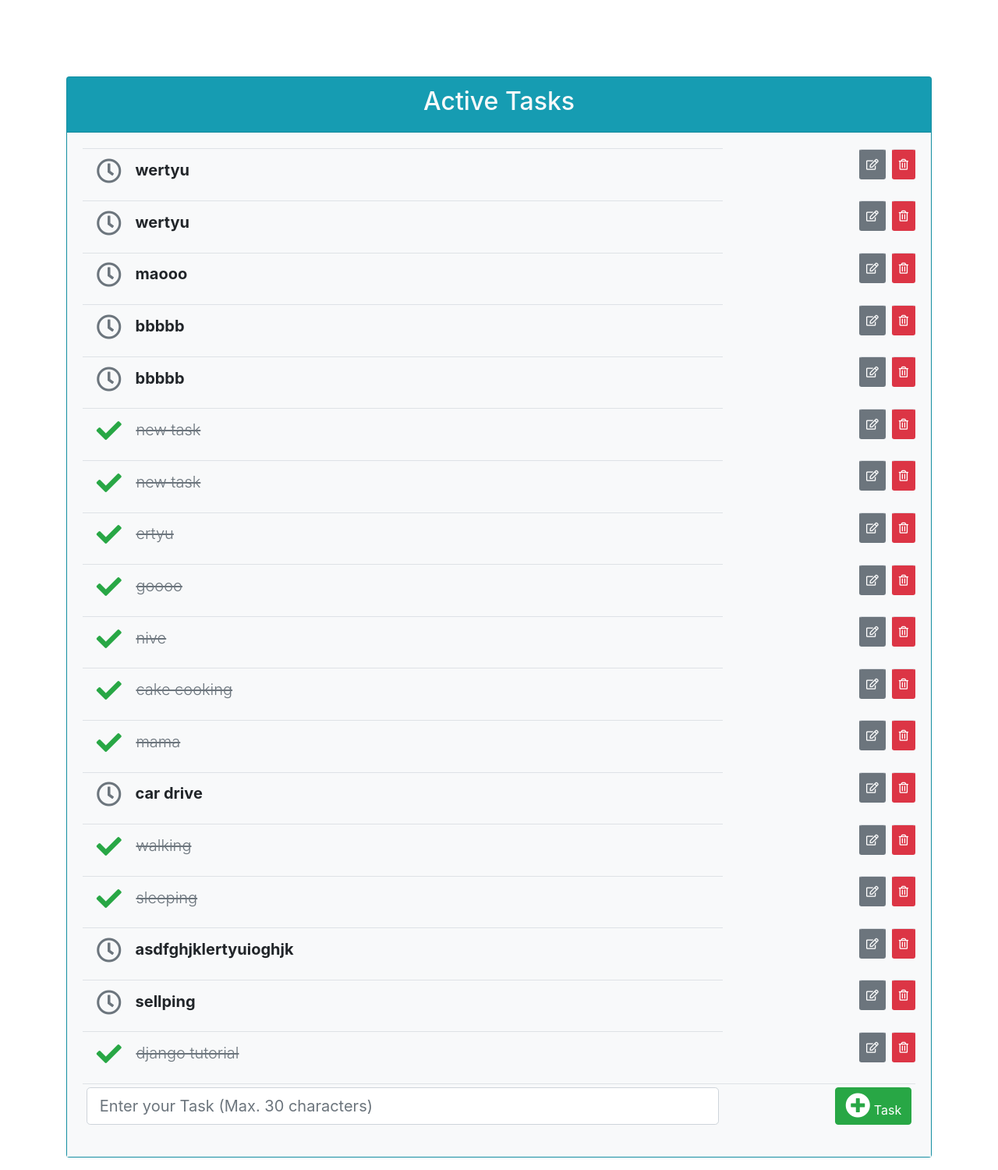
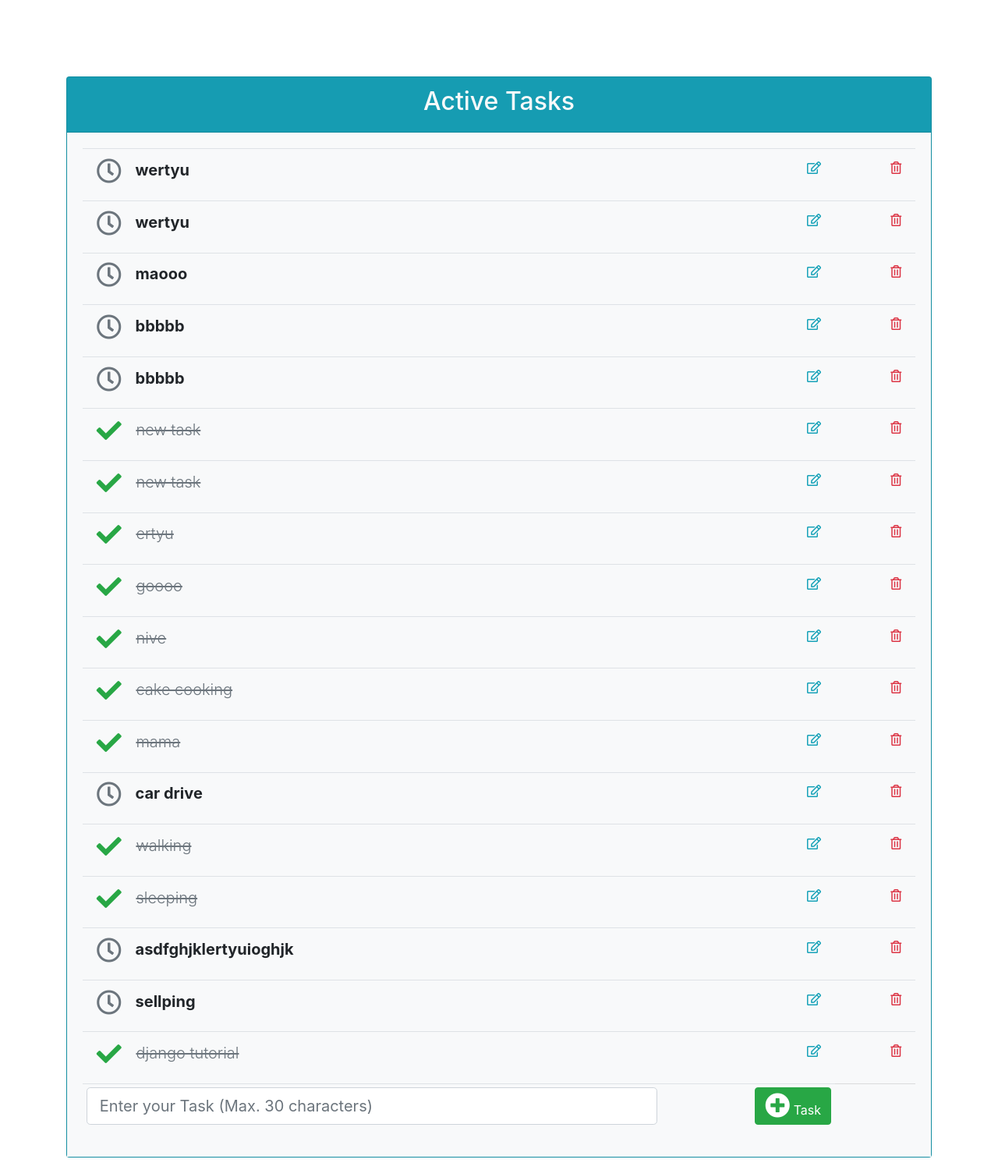
Before and after one commit to mayals/hello-from-May, a Django app: page / in a window 1280 px wide. Shown: the part 94-1594 px from the top of the page at 78% size. Run offline with Django 3.2, Linux system fonts and the light colour scheme; data comes from the database, SQL or seed files in the repository; both versions use the stored data as it was after the commit; some libraries are stand-ins or nearby versions.

Commit message:
workin in edit & delete buttons coding

```diff
--- a/src/todo/templates/todo/index.html
+++ b/src/todo/templates/todo/index.html
@@ -21,25 +21,32 @@
                       {% for task in tasks %}
                         <tr>
                             <td>
-
                                 {% if task.T_status == False %}
-                                    <h5 class='font-weight-bold'><a href="{% url 'todo:change_status' task_id=task.id %}" class="btn" role="button" aria-pressed="true">
+                                    <h5 class='font-weight-bold'>
+                                      <a href="{% url 'todo:change_status' task_id=task.id %}" class="btn" role="button" aria-pressed="true">
                                       <i class="text-secondary far fa-clock fa-2x"></i>
                                       </a>
-                                    <span>{{ task.T_name }}</span></h5>
+                                      <span>{{ task.T_name }}</span>
+                                    </h5>
                                 {% else %}
-                                    <h5 class='font-weight-light text-muted'><a href="{% url 'todo:change_status' task_id=task.id %}" class="btn" role="button" aria-pressed="true">
+                                    <h5 class='font-weight-light text-muted'>
+                                      <a href="{% url 'todo:change_status' task_id=task.id %}" class="btn" role="button" aria-pressed="true">
                                       <i class="text-success fas fa-check fa-2x"></i>
                                       </a>
-                                    <span><del> {{ task.T_name }}</del></span></h5>
+                                      <span><del> {{ task.T_name }}</del></span>
+                                    </h5>
                                 {% endif %}
+                            </td>
+                            <td>
+                              <a href="{% url 'todo:task_edit' task_id=task.id %}"  class='float-right btn'>
+                                  <i class=" text-info far fa-edit fa-1x"></i>
+                              </a>
+                            </td>
 
-                            </td>
-                            <td class='float-right btn btn-sm btn-danger p-2'>
-                                <i class="far fa-trash-alt"></i>
-                            </td>
-                            <td class='float-right btn btn-sm btn-secondary mr-2 p-2'>
-                                <i class="far fa-edit"></i>
+                            <td>
+                              <a href="{% url 'todo:task_delete' task_id=task.id %}"  class='float-right btn' >
+                                  <i class="text-danger far fa-trash-alt fa-1x"></i>
+                              </a>
                             </td>
                         </tr>
                         {% endfor %}
--- a/src/todo/urls.py
+++ b/src/todo/urls.py
@@ -7,6 +7,6 @@ urlpatterns =[
     # path('',views.TaskListView.as_view(),name='tasklist'),
     path('',views.tasks,name='tasks'),
     path('<int:task_id>/', views.change_status, name='change_status'),
-
-
+    path('delete/<int:task_id>/', views.task_delete, name='task_delete'),
+    path('edit/<int:task_id>/', views.task_edit, name='task_edit'),
 ]
--- a/src/todo/views.py
+++ b/src/todo/views.py
@@ -59,3 +59,14 @@ def change_status(request, task_id):
         task.save()
 
     return redirect('todo:tasks')
+
+
+
+def task_delete(request, task_id):
+    pass
+
+
+
+
+def task_edit(request, task_id):
+    pass
```
Also changed, not shown: src/db.sqlite3. Lines whose indentation alone changed are shown as unchanged.
